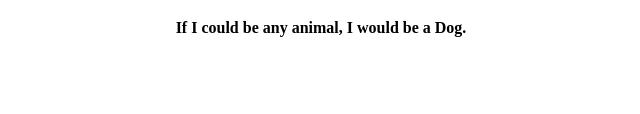
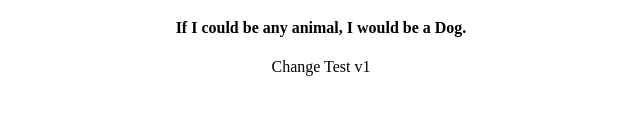
Before and after one commit to Austinjames99/my-first-repo, a plain HTML site: page index.html in a window 1280 px wide. Shown: the part 290-404 px from the top of the page, without its empty margins (319-959 px from the left). Drawn offline with Linux system fonts and the light colour scheme.

Commit message:
Add Change_v1

```diff
--- a/index.html
+++ b/index.html
@@ -15,6 +15,7 @@
 					<h4>My favorite color is Green.</h4>
 					<h4>My favorite food is Italian.</h4>
 					<h4>If I could be any animal, I would be a Dog.</h4>
+                    <p>Change Test v1</p>
 			</div>
 		  </body>
 		</html>
```
